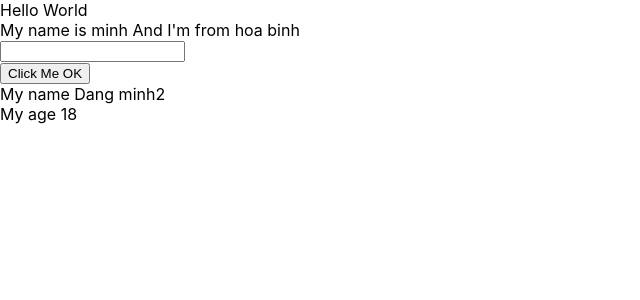
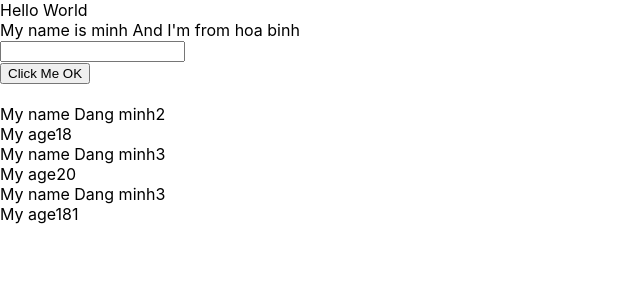
Before and after one commit to dangminhhelloworld/learn_reactjs, a React (Create React App) app: page / in a window 1280 px wide. Shown: the top 300 px of the page, without its empty margins (0-640 px from the left). Built offline with nearby package versions, Linux system fonts and the light colour scheme.

Commit message:
Rennder Array

```diff
--- a/src/components/DisplayInfo.js
+++ b/src/components/DisplayInfo.js
@@ -1,14 +1,30 @@
 import React from "react";
 
-class DisplayInfo extends React.Component{
-    render(){
-        const {age , name} = this.props ;
-        console.log(this.props);
-        return( <div>
-            <div> My name {this.props.name}</div>
-           <div> My age {this.props.age}</div>
-        </div>);
-    }
+class DisplayInfo extends React.Component {
+  render() {
+    const { listUsers } = this.props; //? = const
+    console.log(this.props);
+    return (
+      <div>
+        {listUsers.map((user) => {
+          return (
+            <div key={user.id}>
+              <div> My name {user.name}</div>
+              <div> My age{user.age} </div>
+            </div>
+          );
+        })}
+        {/* <div> My name {name}</div>
+        <div> My age {age}</div>
+        <br />
+        <div> My name {name}</div>
+        <div> My age {age}</div>
+        <br /> <div> My name {name}</div>
+        <div> My age {age}</div> */}
+        <br />
+      </div>
+    );
+  }
 }
 
-export default DisplayInfo ;
+export default DisplayInfo;
--- a/src/components/MyComponents.js
+++ b/src/components/MyComponents.js
@@ -5,7 +5,13 @@ import DisplayInfo from "./DisplayInfo";
 
 class MyComponents extends React.Component{
     //? JSX
-
+    state = {
+            listUsers:[
+                {id:1 ,name : "Dang minh2" ,age :"18"},
+                {id:2 ,name : "Dang minh3" ,age :"20"},
+                {id:3 ,name : "Dang minh3" ,age :"181"},
+            ]
+    }
     render() {
         /*
         * chỉ lưu 1 thẻ div
@@ -13,10 +19,14 @@ class MyComponents extends React.Component{
 
 
         */
+       //!DRY: don't repeat yourseft
         return (
           <div>
                 <UserInfo/>
-                <DisplayInfo name ="Dang minh2" age ="18"/>
+                <br/>
+                <DisplayInfo listUsers ={
+                    this.state.listUsers
+                }/>
             </div>
 
         );
```
